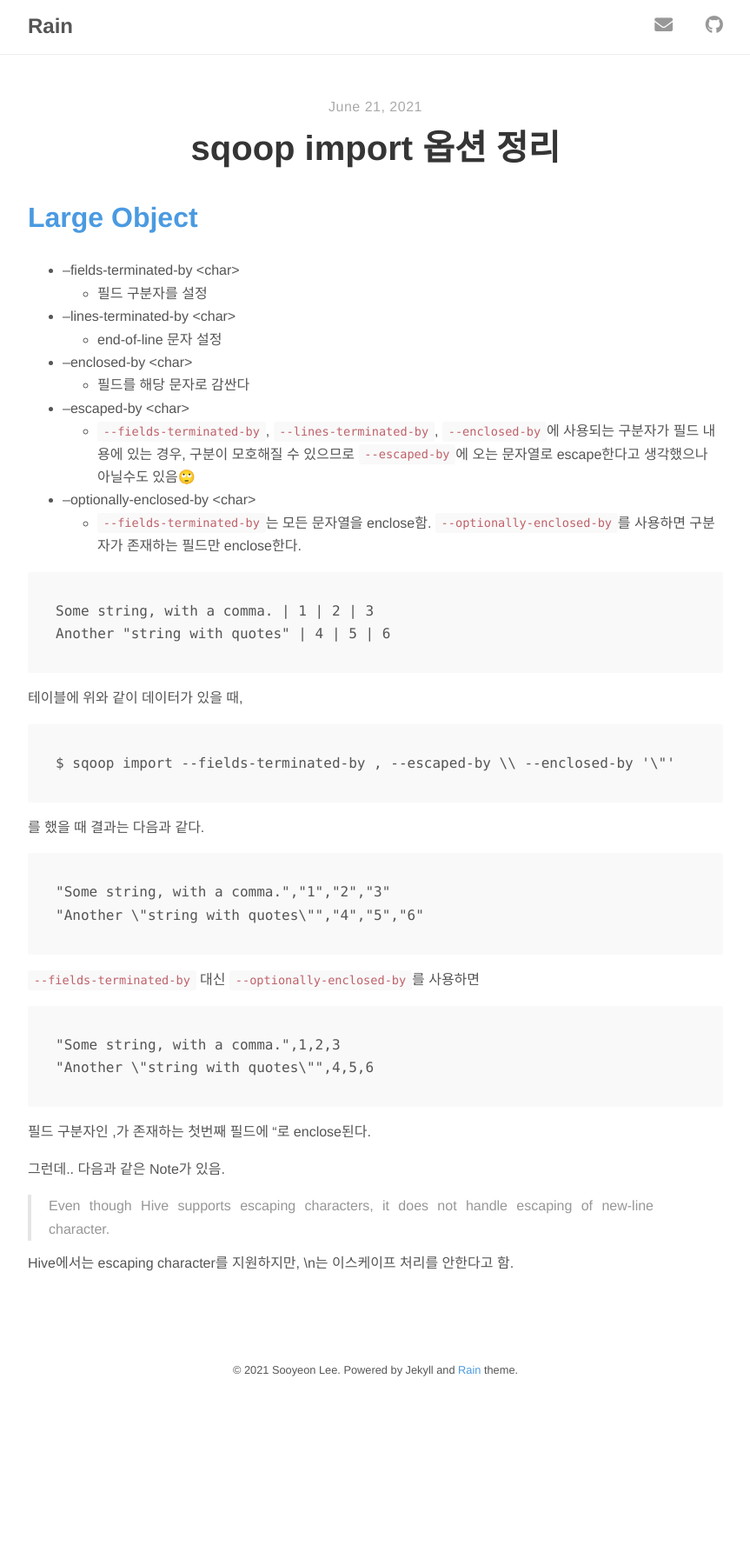
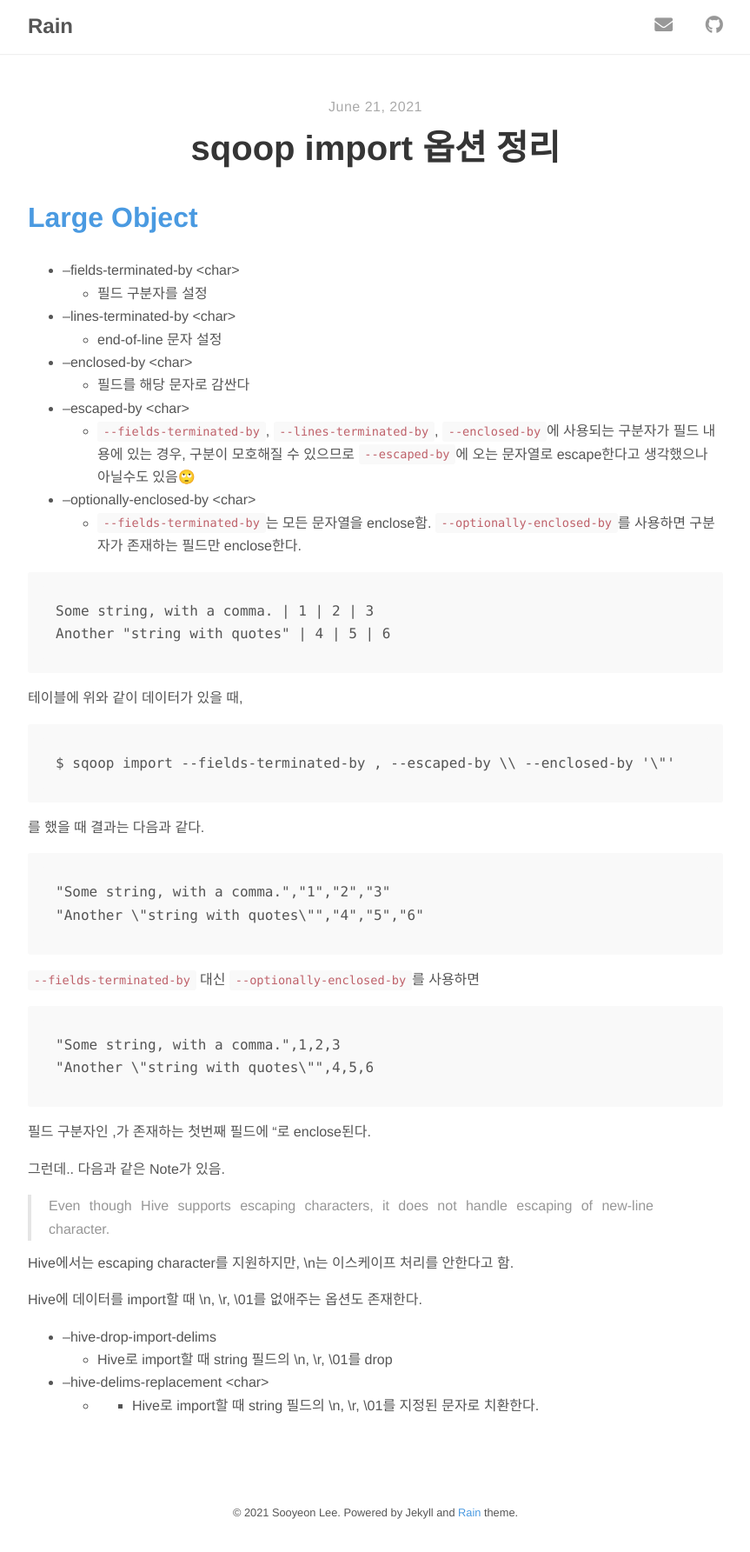
Before and after one commit to 32sylee/32sylee.github.io, a Jekyll site: the page built from _posts/2021-06-21-sqoop-import.md, in a window 1280 px wide. Shown: the whole page at 87% size, without its empty margins (208-1071 px from the left). Built offline with Jekyll 4.4.1, drawn with Linux system fonts in a browser that asks for light colours; nearby versions of some CDN libraries; before the commit the page ends 1621 px from its top, so only the background shows below that.

Commit message:
sqoop import - hive 옵션 추가

```diff
--- a/_posts/2021-06-21-sqoop-import.md
+++ b/_posts/2021-06-21-sqoop-import.md
@@ -39,3 +39,9 @@ $ sqoop import --fields-terminated-by , --escaped-by \\ --enclosed-by '\"'
 > Even though Hive supports escaping characters, it does not handle escaping of new-line character.
 
 Hive에서는 escaping character를 지원하지만, \n는 이스케이프 처리를 안한다고 함.
+
+Hive에 데이터를 import할 때 \n, \r, \01를 없애주는 옵션도 존재한다.
+- --hive-drop-import-delims
+  - Hive로 import할 때 string 필드의 \n, \r, \01를 drop
+- --hive-delims-replacement \<char>
+  - - Hive로 import할 때 string 필드의 \n, \r, \01를 지정된 문자로 치환한다.
```
